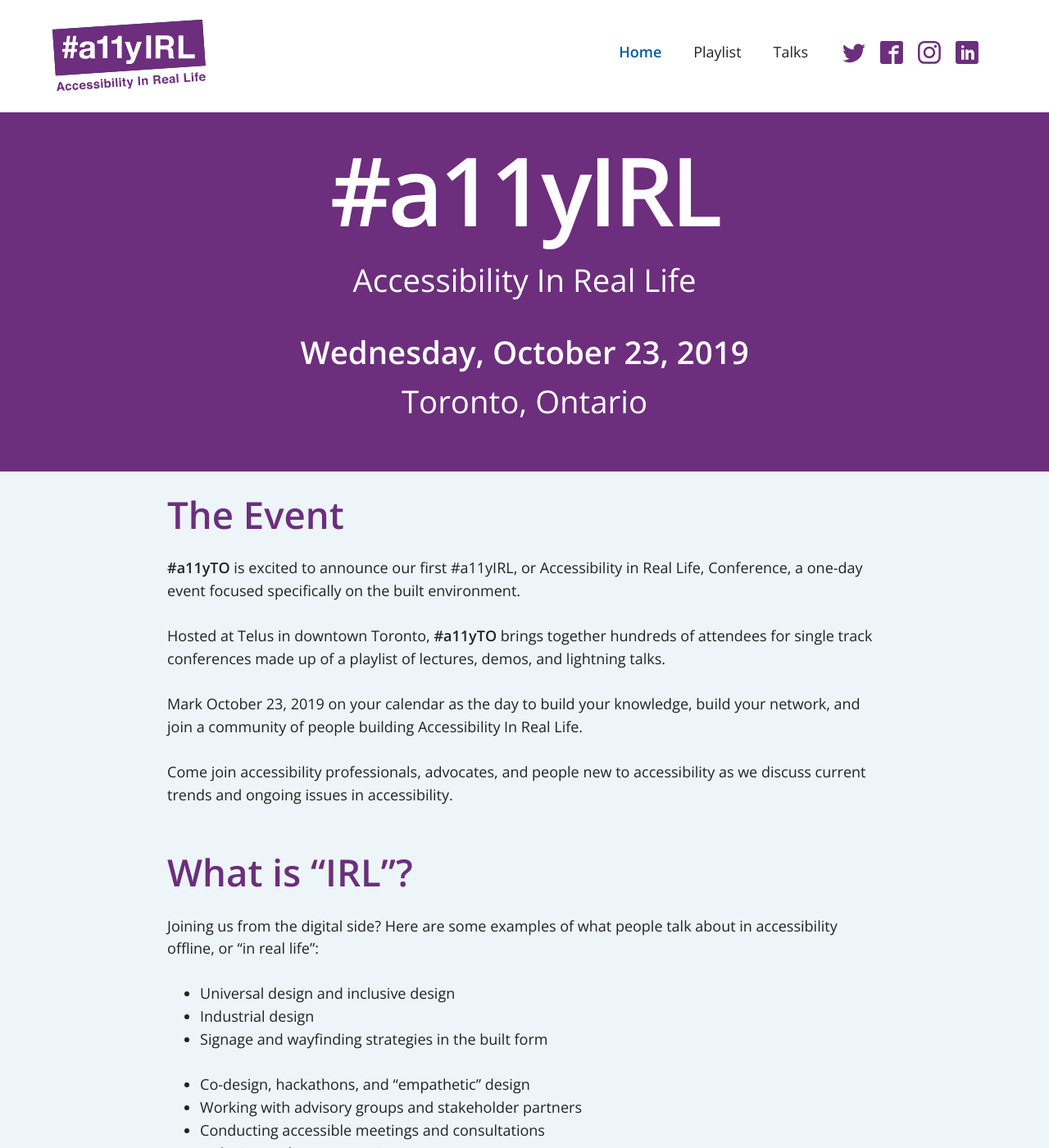
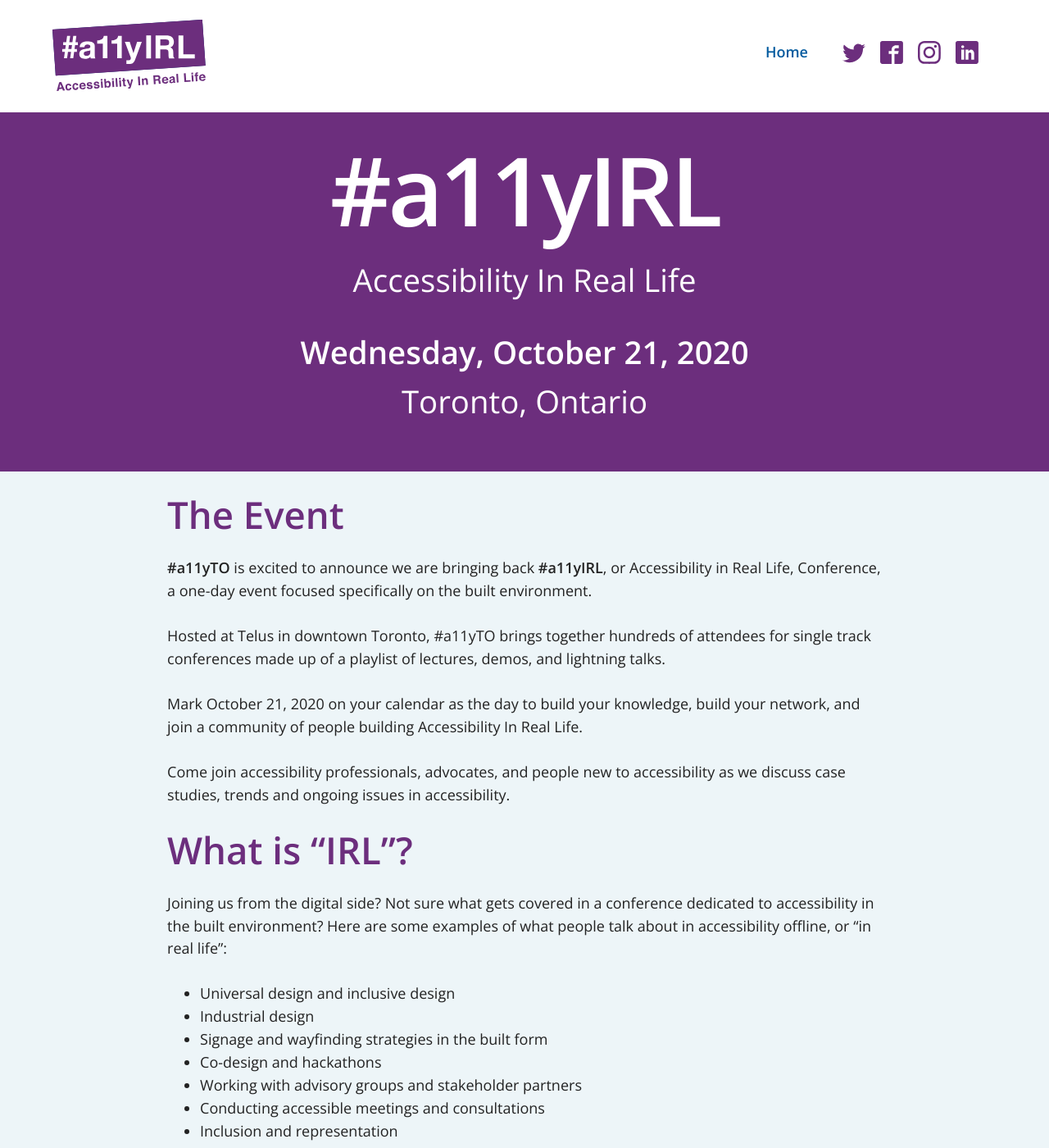
Before and after one commit to a11yTO/static-irl-site, a Jekyll site: the page built from index.html, in a window 1280 px wide and 1400 px high. Shown: the whole window at 82% size. Built offline with Jekyll 4.4.1, drawn with Linux system fonts in a browser that asks for light colours; some of the changed text lies outside the part shown.

Commit message:
Update details for the 2020 event

```diff
--- a/_config.yml
+++ b/_config.yml
@@ -17,7 +17,7 @@ title: a11yIRL
 email: info@a11yto.com
 identifier: irl
 description: Accessibility In Real Life
-event-date: Wednesday, October 23, 2019
+event-date: Wednesday, October 21, 2020
 baseurl: "" # the subpath of your site, e.g. /blog
 url: "https://IRL.a11yto.com/" # the base hostname & protocol for your site, e.g. http://example.com
 permalink: /:title
--- a/_includes/header.html
+++ b/_includes/header.html
@@ -35,12 +35,6 @@
       <ul class="nav-menu">
         <li>
           <a {% if page.id == 'home' %}class="current-page"{% endif %} href="/">Home</a>
-        </li>
-        <li>
-          <a {% if page.id == 'playlist' %}class="current-page"{% endif %} href="/playlist">Playlist</a>
-        </li>
-        <li>
-          <a {% if page.id == 'talks' %}class="current-page"{% endif %} href="/talks">Talks</a>
         </li>
         <!-- <li class="tickets">
           <a href="#" target="_blank">
--- a/_includes/sponsors.html
+++ b/_includes/sponsors.html
@@ -1,13 +1,10 @@
 <section class="sponsorships">
   <h2>Our Sponsors</h2>
-  <div class="sponsors ">
+  <!-- <div class="sponsors ">
     <div>
       <img src="/assets/sponsors/HumanSpace-logo.png " alt="Human Space" class="logo">
     </div>
-    <div>
-      <img src="/assets/sponsors/stopgap_logo.png" alt="StopGap Foundation" class="logo">
-    </div>
-  </div>
+  </div> -->
   <p>If you are interested in sponsoring <strong>#a11yTO</strong>, please email us at
     <a href="mailto:sponsor@a11yto.com ">sponsor@a11yto.com</a>
   </p>
--- a/index.html
+++ b/index.html
@@ -3,66 +3,60 @@
 # To modify the layout, see https://jekyllrb.com/docs/themes/#overriding-theme-defaults
 layout: home
 id: home
-description: We're excited to announce our first Accessibility in Real Life Conference, a one day event focused specifically on the built environment.
+description: We're excited to announce our second Accessibility in Real Life Conference, a one day event focused specifically on the built environment.
 ---
 
-        <h2>The Event</h2>
-        <p><strong>#a11yTO</strong> is excited to announce our first #a11yIRL, or Accessibility in Real Life, Conference, a one-day event focused specifically on the built environment.</p>
-        <p>Hosted at Telus in downtown Toronto, <strong>#a11yTO</strong> brings together hundreds of attendees for single track conferences made up of a playlist of lectures, demos, and lightning talks.</p>
-        <p>Mark October 23, 2019 on your calendar as the day to build your knowledge, build your network, and join a community of people building Accessibility In Real Life.</p>
-        <p>Come join accessibility professionals, advocates, and people new to accessibility as we discuss current trends and ongoing issues in accessibility.</p>
+<h1>The Event</h1>
+<p><strong>#a11yTO</strong> is excited to announce we are bringing back <strong>#a11yIRL</strong>, or Accessibility in Real Life, Conference, a one-day event focused specifically on the built environment. </p>
+<p>Hosted at Telus in downtown Toronto, #a11yTO brings together hundreds of attendees for single track conferences made up of a playlist of lectures, demos, and lightning talks. </p>
+<p>Mark October 21, 2020 on your calendar as the day to build your knowledge, build your network, and join a community of people building Accessibility In Real Life. </p>
+<p>Come join accessibility professionals, advocates, and people new to accessibility as we discuss case studies, trends and ongoing issues in accessibility. </p>
 
-        <h2>What is “IRL”?</h2>
-        <p>Joining us from the digital side? Here are some examples of what people talk about in accessibility offline, or “in real life”:</p>
-        <ul>
-          <li>Universal design and inclusive design</li>
-          <li>Industrial design</li>
-          <li>Signage and wayfinding strategies in the built form</li>
-        </ul>
-        <ul>
-          <li>Co-design, hackathons, and “empathetic” design</li>
-          <li>Working with advisory groups and stakeholder partners</li>
-          <li>Conducting accessible meetings and consultations</li>
-          <li>Inclusion and representation </li>
-        </ul>
-        <ul>
-          <li>Designing buildings and landscapes </li>
-          <li>Planning communities </li>
-          <li>Play spaces and recreational opportunities</li>
-          <li>Accessible housing, ageing-in-place, and adaptability </li>
-          <li>Integrating new advancements such as beacons and smart technologies</li>
-          <li>Inclusive placemaking</li>
-          <li>Accessibility as part of sustainability, resilience, and green initiatives</li>
-          <li>Ensuring accessible end products through project management, procurement and specifications </li>
-        </ul>
-        <ul>
-          <li>Anticipating the needs of ageing population </li>
-          <li>Designing for people who are Deaf/deaf/Hard of Hearing </li>
-          <li>Designing for neurodiversity</li>
-          <li>Changes to legislation, codes, guidelines and standards</li>
-          <li>The impact of the Accessible Canada Act. </li>
-        </ul>
-        <p>... and more. You can expect to meet people from a wide range of backgrounds: </p>
-        <ul>
-          <li>Architecture,</li>
-          <li>Landscape architecture,</li>
-          <li>Interior design,</li>
-          <li>Industrial design,</li>
-          <li>Project management,</li>
-          <li>Facility management,</li>
-          <li>Municipal governance,</li>
-          <li>Planning,</li>
-          <li>Real estate development,</li>
-          <li>Healthcare,</li>
-          <li>Education,</li>
-          <li>Research,</li>
-          <li>Tech,</li>
-          <li>Community and city building,</li>
-          <li>Disability rights and advocacy,</li>
-          <li>Housing,</li>
-          <li>Placemaking and other city builders,</li>
-        </ul>
-        <p>... and people from other fields who care about and want to learn about accessibility.</p>
+<h2>What is “IRL”? </h2>
 
-        <!-- <h2>Call For Presentations is Closed</h2>
-        <p>Thanks to all who submitted. We will be in touch in the coming weeks!.</p> -->
+<p>Joining us from the digital side? Not sure what gets covered in a conference dedicated to accessibility in the built environment? Here are some examples of what people talk about in accessibility offline, or “in real life”: </p>
+<ul>
+  <li>Universal design and inclusive design </li>
+  <li>Industrial design </li>
+  <li>Signage and wayfinding strategies in the built form </li>
+  <li>Co-design and hackathons </li>
+  <li>Working with advisory groups and stakeholder partners </li>
+  <li>Conducting accessible meetings and consultations </li>
+  <li>Inclusion and representation  </li>
+  <li>Designing buildings, interiors, and landscapes </li>
+  <li>Planning communities  </li>
+  <li>Play spaces and recreational opportunities </li>
+  <li>Accessible housing, ageing-in-place, and adaptability </li>
+  <li>Integrating new advancements such as beacons and smart technologies </li>
+  <li>Inclusive placemaking </li>
+  <li>Accessibility as part of sustainability, resilience, and green initiatives </li>
+  <li>Ensuring accessible end products through project management, procurement and specifications  </li>
+  <li>Anticipating the needs of ageing population  </li>
+  <li>Designing for people who are Deaf/deaf/Hard of Hearing </li>
+  <li>Designing for neurodiversity </li>
+  <li>Changes to legislation, codes, guidelines and standards </li>
+  <li>The impact of the Accessible Canada Act.  </li>
+</ul>
+<p>... and more. You can expect to meet people from a wide range of backgrounds:  </p>
+<ul>
+  <li>Architecture, </li>
+  <li>Landscape architecture, </li>
+  <li>Interior design, </li>
+  <li>Industrial design, </li>
+  <li>Project management, </li>
+  <li>Facility management, </li>
+  <li>Municipal governance, </li>
+  <li>Planning, </li>
+  <li>Real estate development, </li>
+  <li>Healthcare, </li>
+  <li>Education, </li>
+  <li>Research, </li>
+  <li>Tech, </li>
+  <li>Community and city building, </li>
+  <li>Disability rights and advocacy, </li>
+  <li>Housing, </li>
+  <li>Placemaking and other city builders, </li>
+  <li>Our friends from the digital side, </li>
+</ul>
+
+<p>... and people from other fields who care about and want to learn about accessibility. </p>
```
